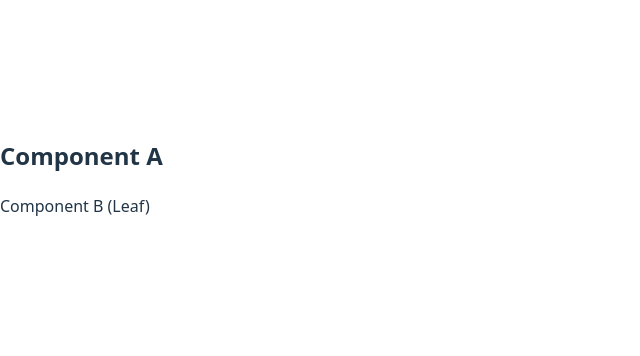
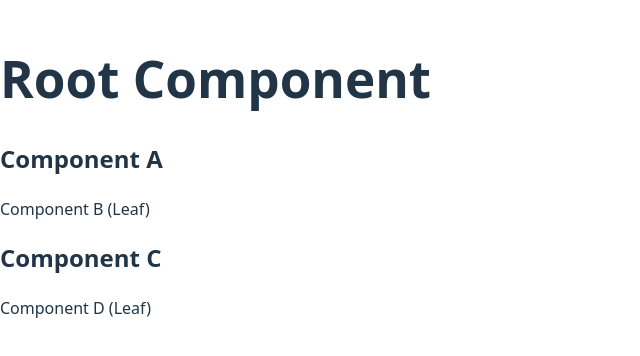
Before and after one commit to margaaustria/appdev1, a React (Vite) app in the folder react-describing-ui/: page / in a window 1280 px wide. Shown: the part 224-580 px from the top of the page, without its empty margins (0-640 px from the left). Built offline with nearby package versions, Linux system fonts and the light colour scheme.

Commit message:
Done with defining a component

```diff
--- /dev/null
+++ b/react-describing-ui/src/RootComponent.jsx
@@ -0,0 +1,14 @@
+import ComponentA from './components/ComponentA';
+import ComponentC from './components/ComponentC';
+
+function RootComponent() {
+  return (
+    <div>
+      <h1>Root Component</h1>
+      <ComponentA />
+      <ComponentC />
+    </div>
+  );
+}
+
+export default RootComponent;
--- a/react-describing-ui/src/main.jsx
+++ b/react-describing-ui/src/main.jsx
@@ -1,7 +1,7 @@
 import { StrictMode } from 'react'
 import { createRoot } from 'react-dom/client'
 import './index.css'
-import RootComponent from './components/ComponentA.jsx'
+import RootComponent from './RootComponent.jsx'
 
 createRoot(document.getElementById('root')).render(
   <StrictMode>
```
